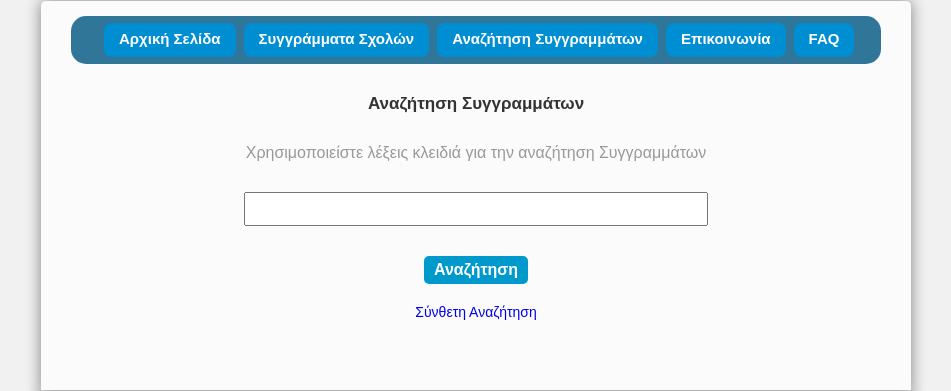
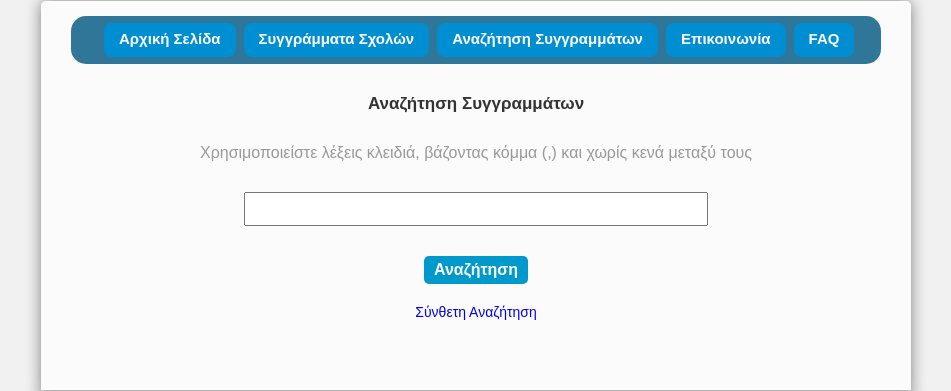
Before and after one commit to mariospas/EAM3, a PHP site: page /aplh_anazhthsh.php in a window 1280 px wide. Shown: the part 219-610 px from the top of the page, without its empty margins (164-1115 px from the left). Run offline with PHP 8.4, Linux system fonts and the light colour scheme.

Commit message:
kati psila

```diff
--- a/aplh_anazhthsh.php
+++ b/aplh_anazhthsh.php
@@ -29,7 +29,7 @@
         </div>
 
         <div id="upokefalida">
-        Χρησιμοποιείστε λέξεις κλειδιά για την αναζήτηση Συγγραμμάτων
+        Χρησιμοποιείστε λέξεις κλειδιά, βάζοντας κόμμα (,) και χωρίς κενά μεταξύ τους
         </div>
 
         <div id="_search_">
```
Also changed, not shown: css/style.css (line endings or trailing spaces).
